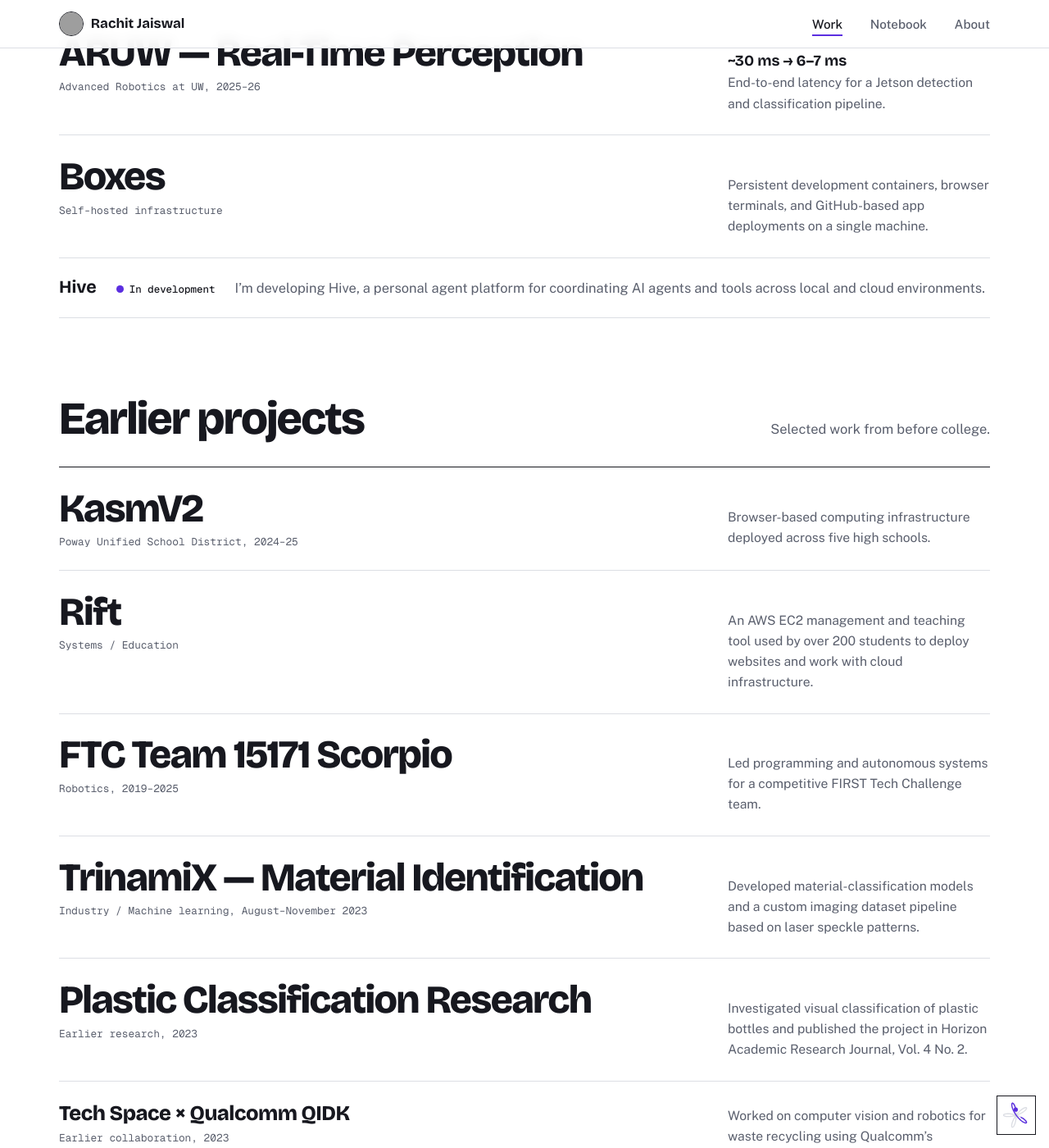
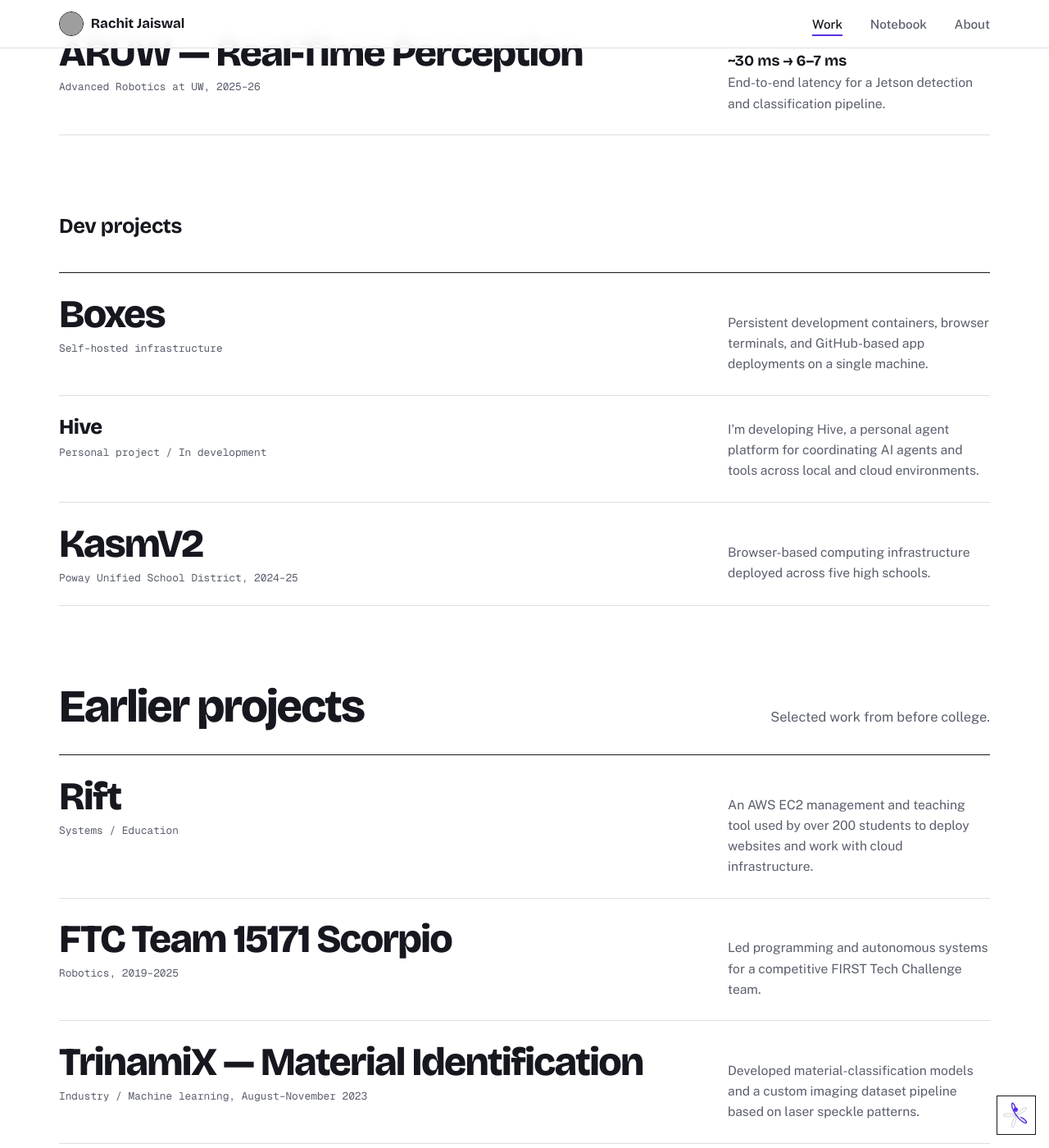
Before and after one commit to rachit-j/rachitjaiswal, a Jekyll site: the page built from projects.html, in a window 1280 px wide and 1400 px high, scrolled down 723 px. Shown: the whole window at 82% size. Built offline with Jekyll 4.4.1, drawn with Linux system fonts in a browser that asks for light colours; grey boxes are pictures that could not be loaded.

Commit message:
work: group development projects below featured case studies

```diff
--- a/projects.html
+++ b/projects.html
@@ -16,14 +16,19 @@
       <li><a class="row" href="/projects/math-ai"><span><span class="row-t">Mathematical Theorem Retrieval</span><span class="row-ctx">UW Math AI Lab, 2026</span></span><span class="row-s"><b>NeurIPS 2026 workshop acceptance</b>A fine-tuned embedder for theorem retrieval across natural language, LaTeX, and Lean.</span></a></li>
       <li><a class="row" href="/projects/cmr"><span><span class="row-t">CMR — LiDAR Lane Detection</span><span class="row-ctx">Robotics / Graph theory, ongoing</span></span><span class="row-s"><b>In progress</b>Exploring graph theory for lane detection from LiDAR point clouds.</span></a></li>
       <li><a class="row" href="/projects/aruw-perception"><span><span class="row-t">ARUW — Real-Time Perception</span><span class="row-ctx">Advanced Robotics at UW, 2025–26</span></span><span class="row-s"><b>~30 ms → 6–7 ms</b>End-to-end latency for a Jetson detection and classification pipeline.</span></a></li>
+    </ul>
+  </section>
+  <section class="band wrap" aria-labelledby="dev-h" style="padding-top:0">
+    <div class="sec-head"><h2 class="h-sub" id="dev-h">Dev projects</h2></div>
+    <ul class="rows">
       <li><a class="row" href="https://github.com/rachit-j/boxes"><span><span class="row-t">Boxes</span><span class="row-ctx">Self-hosted infrastructure</span></span><span class="row-s">Persistent development containers, browser terminals, and GitHub-based app deployments on a single machine.</span></a></li>
+      <li><div class="row static"><span><span class="row-t">Hive</span><span class="row-ctx">Personal project / In development</span></span><span class="row-s">I’m developing Hive, a personal agent platform for coordinating AI agents and tools across local and cloud environments.</span></div></li>
+      <li><a class="row" href="/projects/kasmv2"><span><span class="row-t">KasmV2</span><span class="row-ctx">Poway Unified School District, 2024–25</span></span><span class="row-s">Browser-based computing infrastructure deployed across five high schools.</span></a></li>
     </ul>
-    <div class="bench-line"><b>Hive</b><span class="state live">In development</span><p>I’m developing Hive, a personal agent platform for coordinating AI agents and tools across local and cloud environments.</p></div>
   </section>
   <section class="band wrap" aria-labelledby="e-h" style="padding-top:0">
     <div class="sec-head"><h2 class="h-sec" id="e-h">Earlier projects</h2><p>Selected work from before college.</p></div>
     <ul class="rows">
-      <li><a class="row" href="/projects/kasmv2"><span><span class="row-t">KasmV2</span><span class="row-ctx">Poway Unified School District, 2024–25</span></span><span class="row-s">Browser-based computing infrastructure deployed across five high schools.</span></a></li>
       <li><a class="row" href="/projects/rift"><span><span class="row-t">Rift</span><span class="row-ctx">Systems / Education</span></span><span class="row-s">An AWS EC2 management and teaching tool used by over 200 students to deploy websites and work with cloud infrastructure.</span></a></li>
       <li><a class="row" href="/projects/scorpio"><span><span class="row-t">FTC Team 15171 Scorpio</span><span class="row-ctx">Robotics, 2019–2025</span></span><span class="row-s">Led programming and autonomous systems for a competitive FIRST Tech Challenge team.</span></a></li>
       <li><a class="row" href="/projects/trinamix"><span><span class="row-t">TrinamiX — Material Identification</span><span class="row-ctx">Industry / Machine learning, August–November 2023</span></span><span class="row-s">Developed material-classification models and a custom imaging dataset pipeline based on laser speckle patterns.</span></a></li>
```
Also changed, not shown: docs/design/CHANGELOG.md (+2 -0 lines), docs/design/DESIGN.md (+4 -0 lines).
